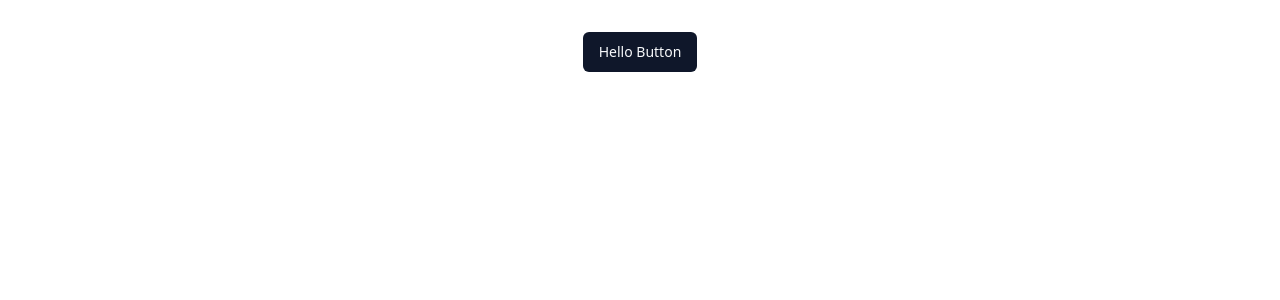
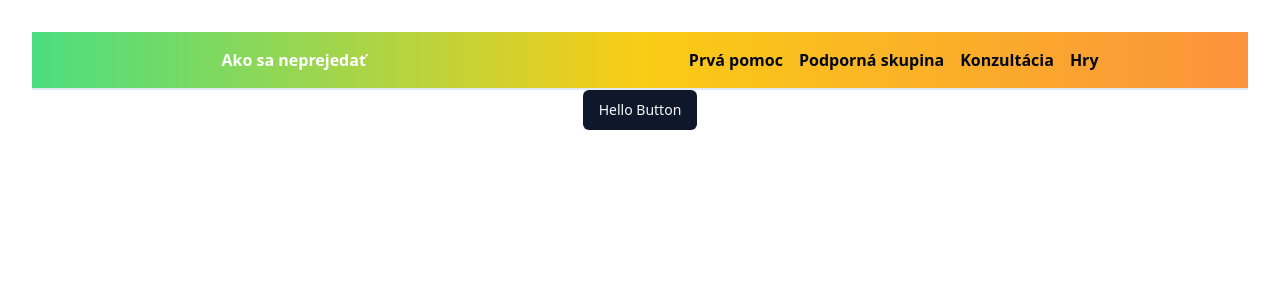
Before and after one commit to gabi-sabi/ako-sa-neprejedat, a React (Vite) app: page / in a window 1280 px wide. Shown: the top 300 px of the page. Built offline with nearby package versions, Linux system fonts and the light colour scheme.

Commit message:
Add test header

```diff
--- a/package.json
+++ b/package.json
@@ -11,12 +11,14 @@
   },
   "dependencies": {
     "@radix-ui/react-dropdown-menu": "^2.0.6",
+    "@radix-ui/react-navigation-menu": "^1.1.4",
     "@radix-ui/react-slot": "^1.0.2",
     "class-variance-authority": "^0.7.0",
     "clsx": "^2.1.1",
     "lucide-react": "^0.378.0",
     "react": "^18.2.0",
     "react-dom": "^18.2.0",
+    "react-icons": "^5.2.1",
     "tailwind-merge": "^2.3.0",
     "tailwindcss-animate": "^1.0.7"
   },
--- a/src/App.jsx
+++ b/src/App.jsx
@@ -1,11 +1,15 @@
 import React from 'react'
 import ReactDOM from 'react-dom/client'
 import './App.css'
+import { Header } from "./components/Header"
 import { Button } from "./components/ui/Button"
+
+
 
 export const App = () => {
   return (
     <>
+      <Header />
       <Button>Hello Button</Button>
     </>
   )
--- /dev/null
+++ b/src/components/Header.jsx
@@ -0,0 +1,60 @@
+import { useState } from "react";
+import { GrClose } from "react-icons/gr";
+import { GiHamburgerMenu } from "react-icons/gi";
+
+export const Header = () => {
+  const [showMenu, setShowMenu] = useState(false);
+
+  return (
+    <header
+      className="flex flex-row items-center justify-between sm:justify-around p-2 border-b-2 bg-gradient-to-r
+
+    from-green-400 via-yellow-400 to-orange-400"
+    >
+      <a
+        href="/"
+        className="flex items-center h-10 px-10  font-bold  text-white hover:opacity-90"
+      >
+        Ako sa neprejedať
+      </a>
+      <nav className="hidden sm:flex justify-between items-center gap-4 font-semibold">
+        <a href="#" className="hover:text-gray-500">
+          Prvá pomoc
+        </a>
+        <a href="#" className="hover:text-gray-500">
+          Podporná skupina
+        </a>
+        <a href="#" className="hover:text-gray-500">
+          Konzultácia
+        </a>
+        <a href="#" className="hover:text-gray-500">
+          Hry
+        </a>
+      </nav>
+      <nav className="sm:hidden flex flex-col items-end gap-1 font-semibold">
+        <button
+          onClick={() => setShowMenu(!showMenu)}
+          className="sm:hidden font-bold text-xl hover:text-gray-500"
+        >
+          {showMenu ? <GrClose /> : <GiHamburgerMenu />}
+        </button>
+        {showMenu && (
+          <>
+            <a href="#" className="hover:text-gray-500">
+              Prvá pomoc
+            </a>
+            <a href="#" className="hover:text-gray-500">
+              Podporná skupina
+            </a>
+            <a href="#" className="hover:text-gray-500">
+              Konzultácia
+            </a>
+            <a href="#" className="hover:text-gray-500">
+              Hry
+            </a>
+          </>
+        )}
+      </nav>
+    </header>
+  );
+};
```
Also changed, not shown: 1 other file (tests, documents, lock files or other folders).
